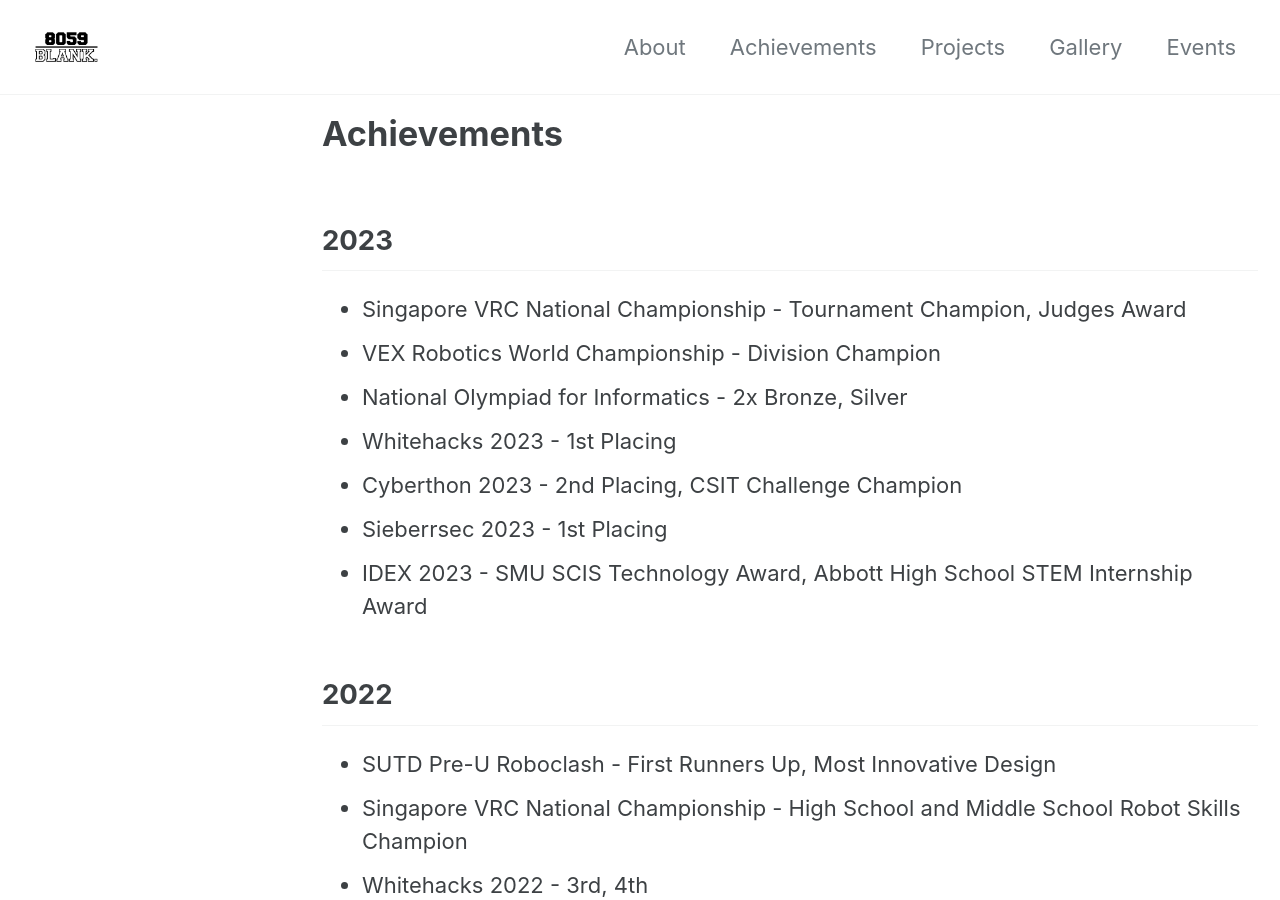
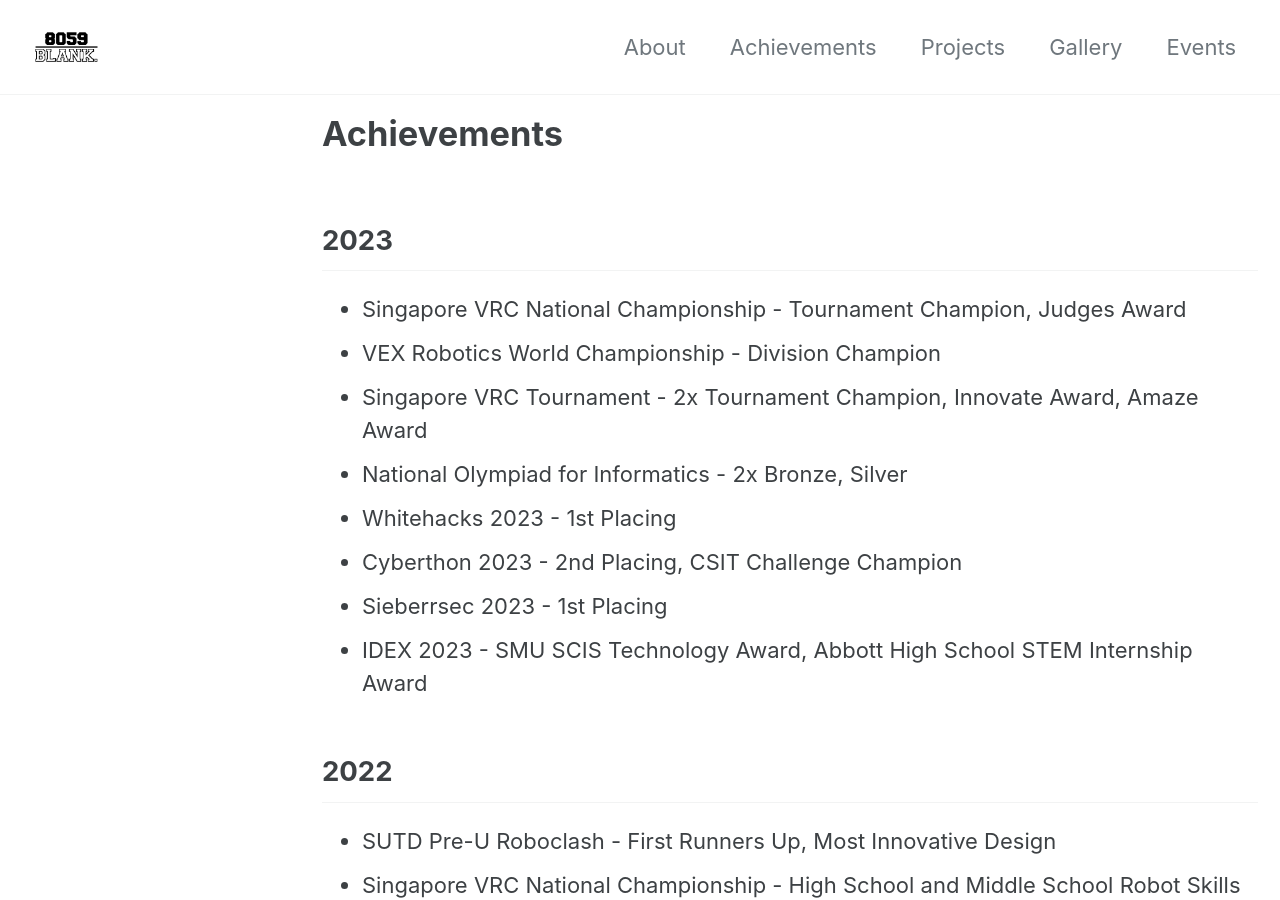
Before and after one commit to 8059blank/8059blank.github.io, a Jekyll site: the page built from achievements/index.md, in a window 1280 px wide and 900 px high. Built offline with Jekyll 4.4.1, drawn with Linux system fonts in a browser that asks for light colours; cached includes are drawn as plain includes; nearby versions of some CDN libraries.

Commit message:
Added singvex

```diff
--- a/achievements/index.md
+++ b/achievements/index.md
@@ -5,6 +5,7 @@
 ## 2023
 - Singapore VRC National Championship - Tournament Champion, Judges Award
 - VEX Robotics World Championship - Division Champion
+- Singapore VRC Tournament - 2x Tournament Champion, Innovate Award, Amaze Award
 - National Olympiad for Informatics - 2x Bronze, Silver
 - Whitehacks 2023 - 1st Placing
 - Cyberthon 2023 - 2nd Placing, CSIT Challenge Champion
```
